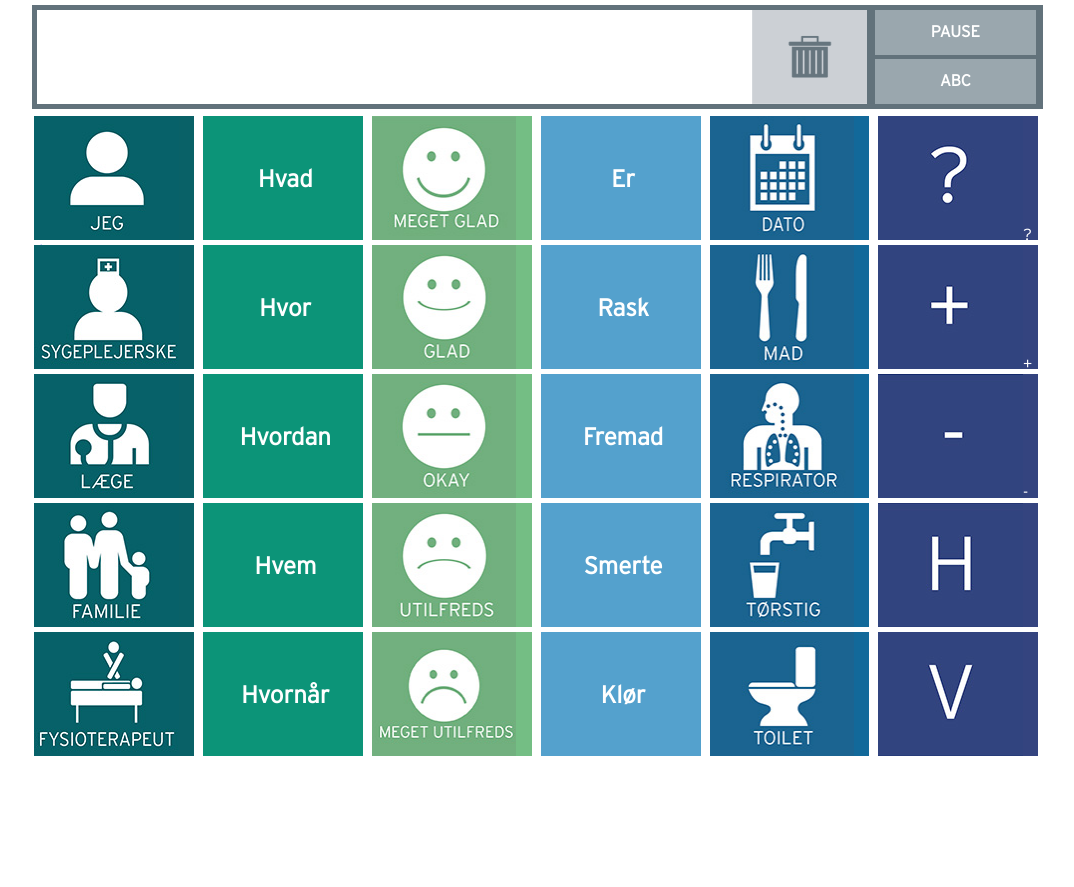
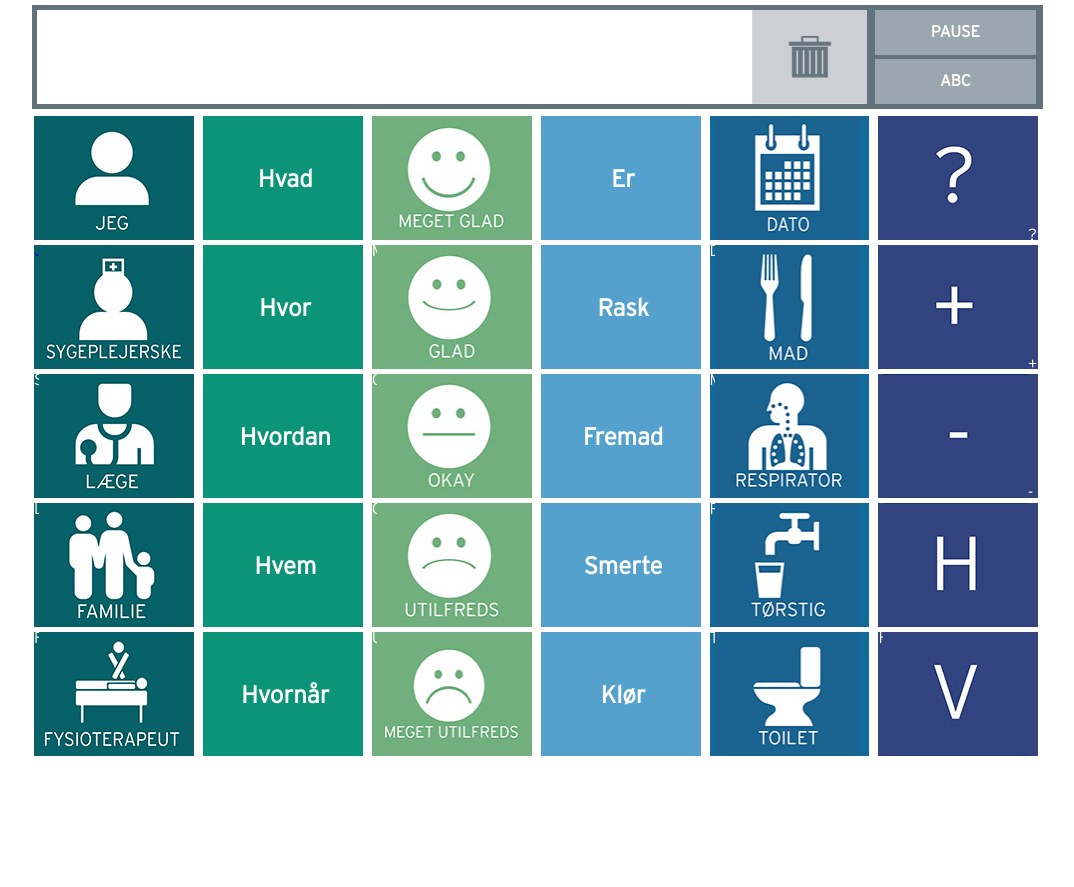
Before and after one commit to Jesperkm/vita, a PHP site: page / in a window 1280 px wide. Shown: the top 887 px of the page, without its empty margins (101-1175 px from the left). Run offline with PHP 8.4, Linux system fonts and the light colour scheme.

Commit message:
fix image to center

```diff
--- a/zepto/0.1/style.css
+++ b/zepto/0.1/style.css
@@ -114,6 +114,7 @@ a {
 .column-1 img {
   width:144.6px;
   height:124px;
+  margin-left:5px;
 }
 
 .column-1-k {
@@ -150,7 +151,7 @@ a {
 }
 
 #three li {
-  background:#74BE84;
+  background:#72b07f;
 }
 
 #four li {
```
Also changed, not shown: 1 other file.
